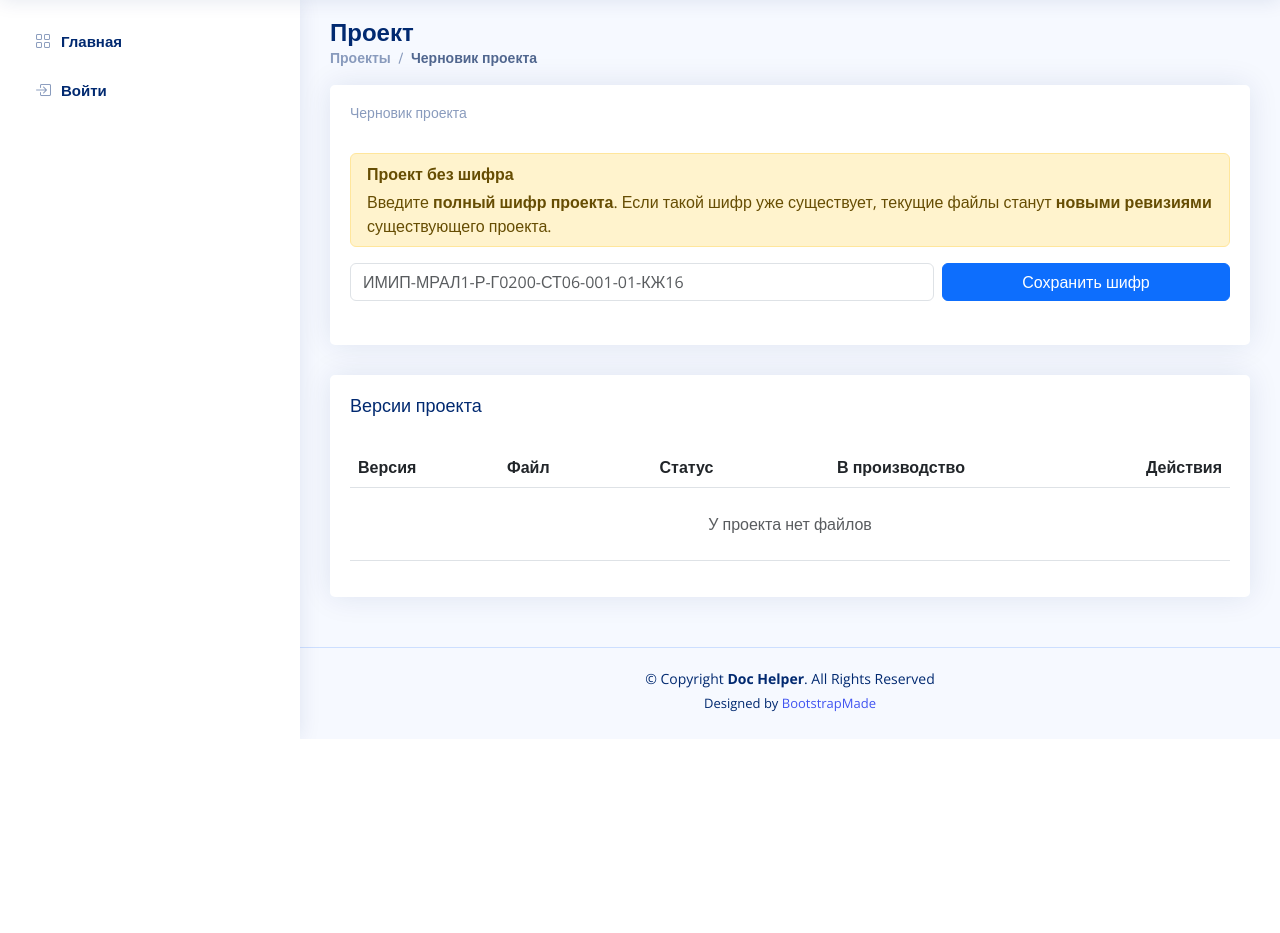
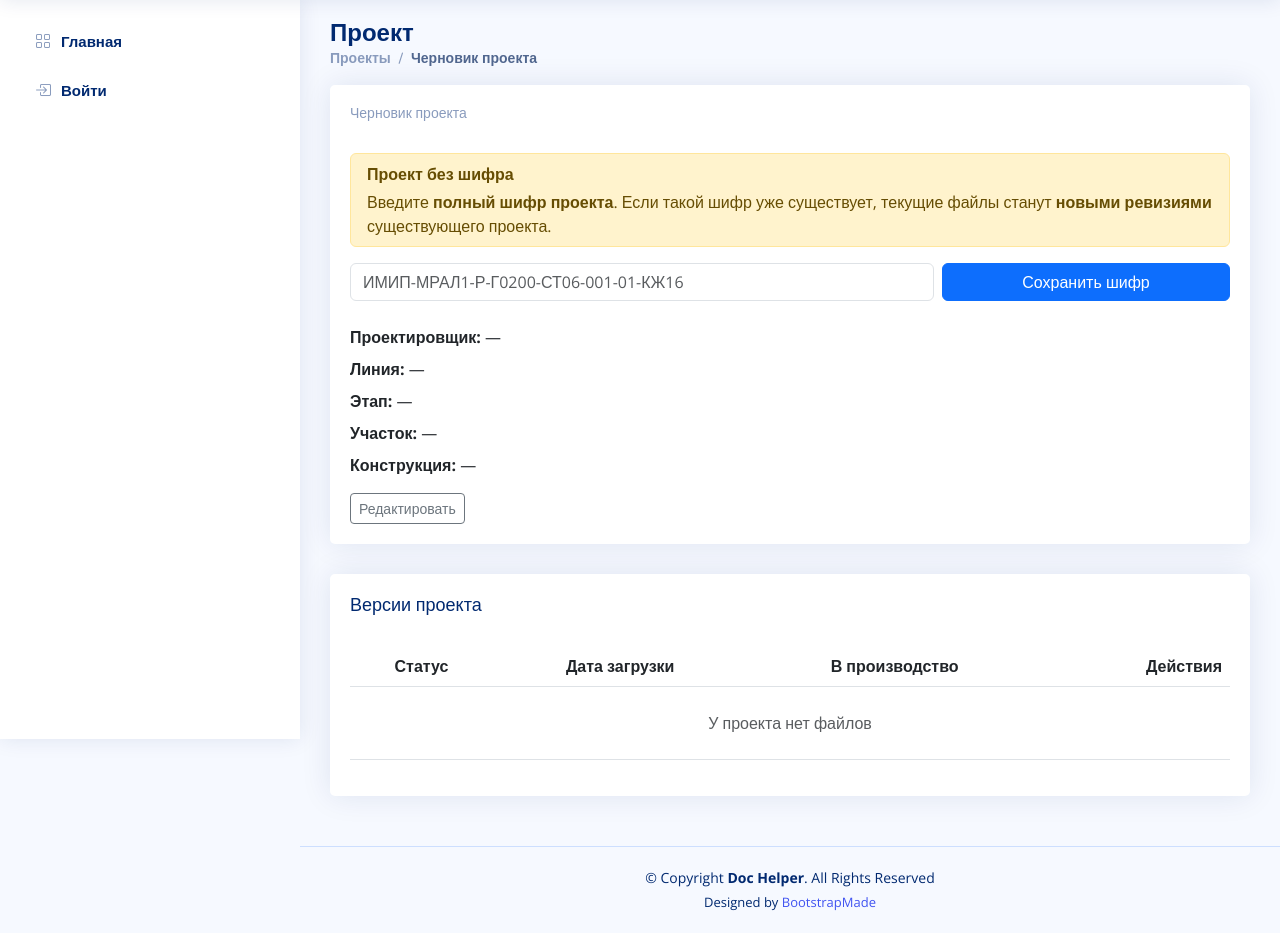
Before and after one commit to Zoobzick/doc_helper, a Django app: template templates/projects_app/project_detail.html in a window 1280 px wide. Shown: the part 61-994 px from the top of the page. Before the commit the page ends 800 px from the top, so only its background shows below. Run offline with Django 4.2, Linux system fonts and the light colour scheme; the template is opened without the code that fills it, so the values that code supplies are empty; some libraries are stand-ins or nearby versions.

Commit message:
projects_detail edited, download error, construction needs review error

```diff
--- a/templates/projects_app/project_detail.html
+++ b/templates/projects_app/project_detail.html
@@ -69,12 +69,30 @@
               </div>
             {% endif %}
 
-            {% if project.construction %}
-              <div class="mb-3">
-                <strong>Конструкция:</strong>
-                <div class="mt-1">{{ project.construction }}</div>
+            <!-- ДАННЫЕ ПРОЕКТА (как в Project_update, но выводом) -->
+            <div class="row g-2 mb-3">
+              <div class="col-12">
+                <div><strong>Проектировщик:</strong> {{ project.designer.full_name|default:"—" }}</div>
               </div>
-            {% endif %}
+              <div class="col-12">
+                <div><strong>Линия:</strong> {{ project.line.full_name|default:"—" }}</div>
+              </div>
+              <div class="col-12">
+                <div><strong>Этап:</strong> {{ project.stage.full_name|default:"—" }}</div>
+              </div>
+              <div class="col-12">
+                <div><strong>Участок:</strong> {{ project.plot.full_name|default:"—" }}</div>
+              </div>
+              <div class="col-12">
+                <div><strong>Конструкция:</strong> {{ project.construction|default:"—" }}</div>
+              </div>
+            </div>
+
+            <div class="mt-2">
+              <a href="{% url 'projects:project_update' project.id %}" class="btn btn-outline-secondary btn-sm">
+                Редактировать
+              </a>
+            </div>
 
           </div>
         </div>
@@ -94,10 +112,9 @@
               <table class="table table-hover align-middle">
                 <thead>
                   <tr>
-                    <th class="text-nowrap">Версия</th>
-                    <th>Файл</th>
-                    <th class="text-center">Статус</th>
-                    <th class="text-center">В производство</th>
+                    <th class="text-center text-nowrap">Статус</th>
+                    <th class="text-center text-nowrap">Дата загрузки</th>
+                    <th class="text-center text-nowrap">В производство</th>
                     <th class="text-end text-nowrap">Действия</th>
                   </tr>
                 </thead>
@@ -105,23 +122,33 @@
                 <tbody>
                   {% for rev in project.revisions.all %}
                     <tr>
-                      <td class="fw-semibold text-nowrap">
-                        {{ rev.revision }}
-                        {% if rev.is_latest %}
-                          <span class="badge bg-success ms-1">Актуальная</span>
-                        {% endif %}
+                      <!-- 1) Статус: иконка актуальности + иконка производства (без needs_review) -->
+                      <td class="text-center text-nowrap">
+                        <span class="me-3"
+                              title="Ревизия {{ rev.revision }}{% if rev.is_latest %} (актуальная){% endif %}">
+                          {% if rev.is_latest %}
+                            <i class="bi bi-check-circle-fill text-success"></i>
+                          {% else %}
+                            <i class="bi bi-circle text-muted"></i>
+                          {% endif %}
+                          <span class="fw-semibold ms-1">{{ rev.revision }}</span>
+                        </span>
+
+                        <span title="{% if rev.in_production %}В производстве{% else %}Не в производстве{% endif %}">
+                          {% if rev.in_production %}
+                            <i class="bi bi-gear-fill text-primary"></i>
+                          {% else %}
+                            <i class="bi bi-gear text-muted"></i>
+                          {% endif %}
+                        </span>
                       </td>
 
-                      <td>{{ rev.file_name }}</td>
-
-                      <td class="text-center">
-                        {% if rev.in_production %}
-                          <span class="badge bg-primary">В производстве</span>
-                        {% else %}
-                          <span class="text-muted">—</span>
-                        {% endif %}
+                      <!-- 2) Дата загрузки DD.MM.YYYY -->
+                      <td class="text-center text-nowrap">
+                        {{ rev.created_at|date:"d.m.Y" }}
                       </td>
 
+                      <!-- 3) Ползунок оставить как есть -->
                       <td class="text-center">
                         {% if user.is_superuser or perms.projects_app.view_project_detail_page %}
                           <div class="form-check form-switch d-inline-flex justify-content-center">
@@ -137,6 +164,7 @@
                         {% endif %}
                       </td>
 
+                      <!-- 4) Действия -->
                       <td class="text-end text-nowrap">
                         {% if user.is_superuser or perms.projects_app.open_project_revision_pdf %}
                           <a href="{% url 'projects:project_revision_open' rev.id %}"
@@ -145,10 +173,12 @@
                              title="Открыть PDF">
                             <i class="bi bi-file-earmark-pdf-fill"></i>
                           </a>
+
                           <a href="{% url 'projects:project_update' project.id %}"
                              class="btn btn-outline-secondary btn-sm">
                             Редактировать
                           </a>
+
                           <form method="post"
                                 action="{% url 'projects:project_revision_delete' rev.id %}"
                                 class="d-inline"
@@ -165,7 +195,7 @@
                     </tr>
                   {% empty %}
                     <tr>
-                      <td colspan="5" class="text-center text-muted py-4">
+                      <td colspan="4" class="text-center text-muted py-4">
                         У проекта нет файлов
                       </td>
                     </tr>
```
